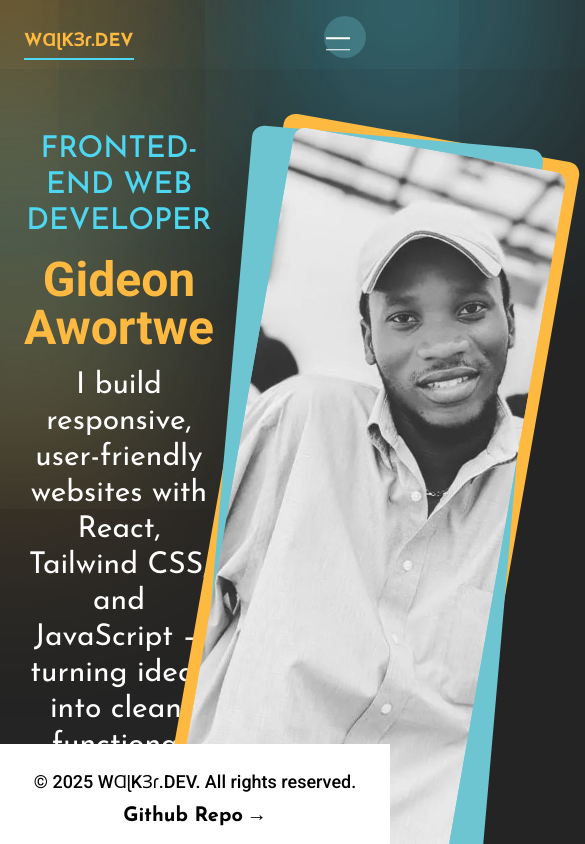
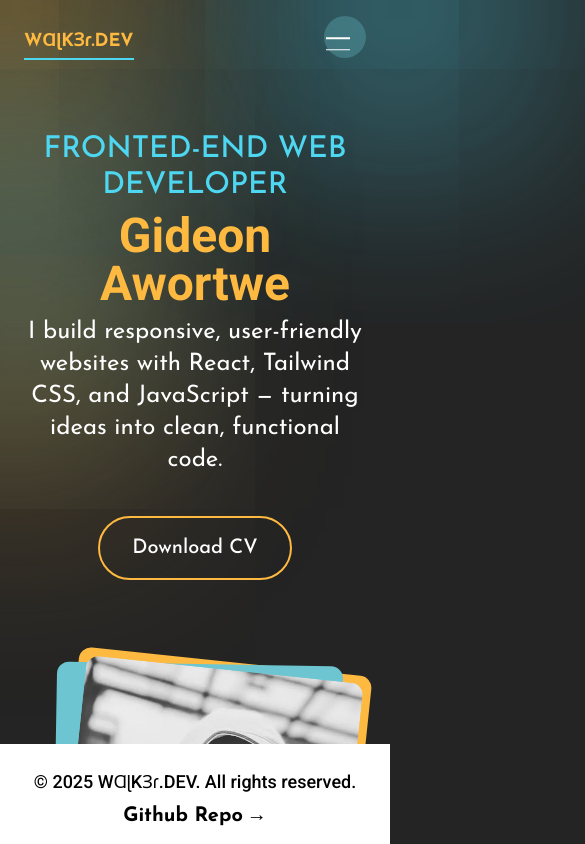
Before and after one commit to Walker-Gideon/walker.dev, a React (Vite) app: page / in a window 390 px wide. Shown: the top 844 px of the page, 585 px wide, since content can reach past the window. Built offline with nearby package versions, Linux system fonts and the light colour scheme; a web font is replaced by a local one.

Commit message:
Make the hero section responsiveness

```diff
--- a/src/App.jsx
+++ b/src/App.jsx
@@ -18,7 +18,7 @@ function App() {
 
       <div className="relative">
         <Hero />
-        {/* <About /> */}
+        <About />
         {/* <Projects /> */}
         {/* <Skills /> */}
         {/* <Experience /> */}
--- a/src/components/hero/Hero.jsx
+++ b/src/components/hero/Hero.jsx
@@ -7,9 +7,9 @@ function Hero() {
   return (
     <div
       id="/"
-      className="pt-30 small:pt-10 sm:pt-25 md:pt-20 px-20 small:px-4 sm:px-6 md:px-10 lg:px-20 xl:px-16 w-full h-full flex justify-between"
+      className="w-full h-full pt-30 pb-8 small:pt-25 sm:pt-25 medium:pt-35 md:pt-30 lg:pt-20 px-20 small:px-4 sm:px-6 md:px-10 lg:px-20 flex items-center justify-between small:flex-col md:flex-row small:gap-20 medium:gap-40 md:gap-0 overflow-hidden"
     >
-      <div className="w-full small:text-center sm:text-center md:text-left md:mt-10">
+      <div className="w-200 small:w-auto md:w-200 small:text-center sm:text-center md:text-left">
         <HeroText />
 
         <Button borderCol="border-primary" textCol="text-white">
--- a/src/components/hero/HeroText.jsx
+++ b/src/components/hero/HeroText.jsx
@@ -4,10 +4,10 @@ function HeroText() {
       <p className="text-4xl small:text-2xl sm:text-3xl md:text-3xl text-blueprime font-medium uppercase">
         Fronted-end Web Developer
       </p>
-      <p className="font-bold small:text-4xl sm:text-5xl md:text-7xl lg:text-8xl font-sans py-4 md:py-6 text-primary">
+      <p className="font-bold small:text-5xl sm:text-5xl medium:text-7xl md:text-8xl font-sans py-4 small:py-2 md:py-6 text-primary">
         Gideon Awortwe
       </p>
-      <p className="text-2xl small:text-3xl md:text-2xl text-white small:w-full md:w-[80%]  mb-10">
+      <p className="text-2xl small:text-2xl md:text-2xl text-white small:w-full md:w-[80%]  mb-10">
         I build responsive, user-friendly websites with React, Tailwind CSS, and
         JavaScript — turning ideas into clean, functional code.
       </p>
--- a/src/components/hero/Image.jsx
+++ b/src/components/hero/Image.jsx
@@ -2,13 +2,13 @@ import creatorImage from "../../assets/my-prof.jpeg";
 
 function Image() {
   return (
-    <div className="small:p-4 sm:p-0">
-      <div className="w-[300px] h-full sm:h-full medium:h-160 md:h-125 p-0.5 small:p-1 bg-primary justify-self-end rounded-xl rotate-10">
-        <div className="relative w-full h-140 sm:h-full medium:h-160 md:h-full p-2 bg-blue rounded-xl -rotate-5">
+    <div className="small:p-4 sm:px-6 sm:p-0">
+      <div className="w-full h-full small:w-[280px] md:w-[300px] small:h-120 sm:w-full sm:h-150 medium:h-160 md:h-125 p-0.5 small:p-1 bg-primary justify-self-end rounded-xl rotate-10 small:rotate-2 sm:rotate-6 medium:rotate-8">
+        <div className="relative w-full h-140 small:h-full sm:h-full medium:h-160 md:h-full p-2 small:p-1 bg-blue rounded-xl -rotate-5">
           <img
             src={creatorImage}
             alt="Image of the creator of this portfiolo"
-            class="object-cover rounded-xl w-full h-full medium:object-top rotate-5"
+            class="object-cover rounded-xl w-full h-full medium:object-top rotate-5 small:rotate-8 sm:rotate-5"
           />
         </div>
       </div>
```
